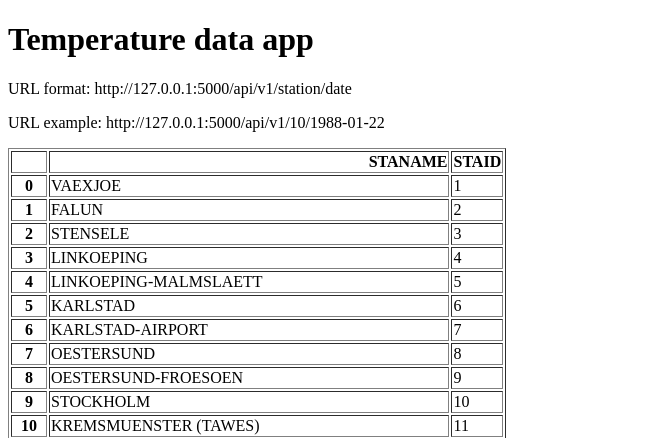
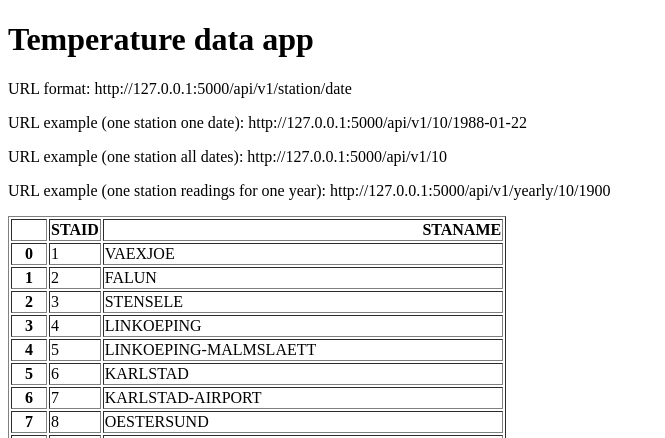
Before and after one commit to wibb1/Python-Lessons, a Flask app: page /home/ in a window 1280 px wide. Shown: the top 438 px of the page, without its empty margins (0-665 px from the left). Run offline with Flask 3, Linux system fonts and the light colour scheme.

Commit message:
add endpoints yearly and station/date

```diff
--- a/main.py
+++ b/main.py
@@ -1,10 +1,18 @@
+import datetime
+
 from flask import Flask, render_template
 import pandas as pd
 
 app = Flask("__name__")
 
+# Constants
+ST_NAME = 'STANAME                                 '
+ST_ID = 'STAID'
+DATE = '    DATE'
+TG = '   TG'
+
 stations = pd.read_csv("data/stations.txt", skiprows=17)
-stations = stations[['STANAME                                 ', 'STAID']]
+stations = stations[[ST_ID, ST_NAME]]
 
 
 @app.route("/home/")
@@ -20,9 +28,27 @@ def about():
 @app.route("/api/v1/<station>/<date>")
 def temp(station, date):
     filename = "data/TG_STAID" + str(station).zfill(6) + ".txt"
-    df = pd.read_csv(filename, skiprows=20, parse_dates=['    DATE'])
-    temperature = df.loc[df['    DATE'] == date]['   TG'].squeeze() / 10
+    df = pd.read_csv(filename, skiprows=20, parse_dates=[DATE])
+    temperature = df.loc[df[DATE] == date][TG].squeeze() / 10
     return {"station": station, "date": date, "temperature": temperature}
+
+
+@app.route("/api/v1/<station>")
+def station_temp(station):
+    filename = "data/TG_STAID" + str(station).zfill(6) + ".txt"
+    df = pd.read_csv(filename, skiprows=20, parse_dates=[DATE])
+    station_name = stations.loc[int(station) - 1][ST_NAME]
+    return {"station": station_name, "temperatures": df.to_dict(orient='records')}
+
+
+@app.route("/api/v1/yearly/<station>/<year>")
+def station_temp_year(station, year):
+    filename = "data/TG_STAID" + str(station).zfill(6) + ".txt"
+    df = pd.read_csv(filename, skiprows=20)
+    station_name = stations.loc[int(station) - 1][ST_NAME]
+    df[DATE] = df[DATE].astype(str)
+    temperature = df.loc[df[DATE].str.startswith(str(year))]
+    return {"station": station_name, "temperatures": temperature.to_dict(orient='records')}
 
 
 if __name__ == '__main__':
--- a/templates/home.html
+++ b/templates/home.html
@@ -7,7 +7,9 @@
 <body>
   <h1>Temperature data app</h1>
   <p>URL format: http://127.0.0.1:5000/api/v1/station/date</p>
-  <p>URL example: http://127.0.0.1:5000/api/v1/10/1988-01-22</p>
+  <p>URL example (one station one date): http://127.0.0.1:5000/api/v1/10/1988-01-22</p>
+  <p>URL example (one station all dates): http://127.0.0.1:5000/api/v1/10</p>
+  <p>URL example (one station readings for one year): http://127.0.0.1:5000/api/v1/yearly/10/1900</p>
   {{data|safe}}
 </body>
 </html>
```
